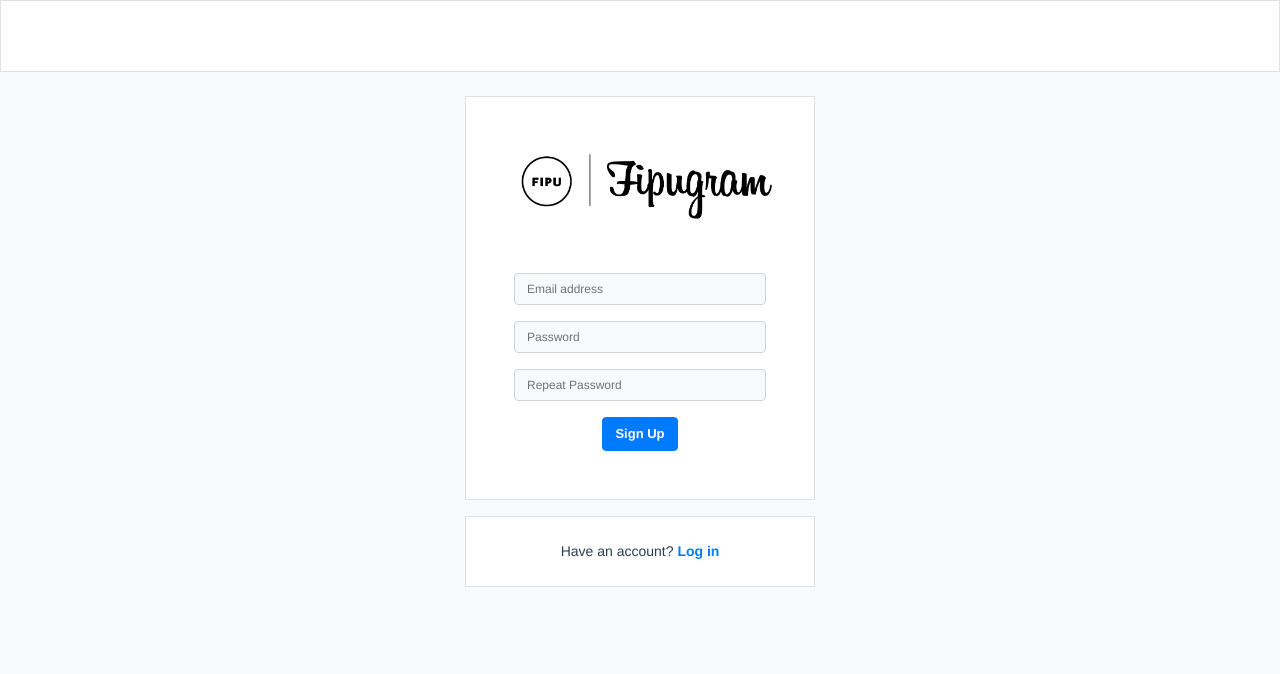
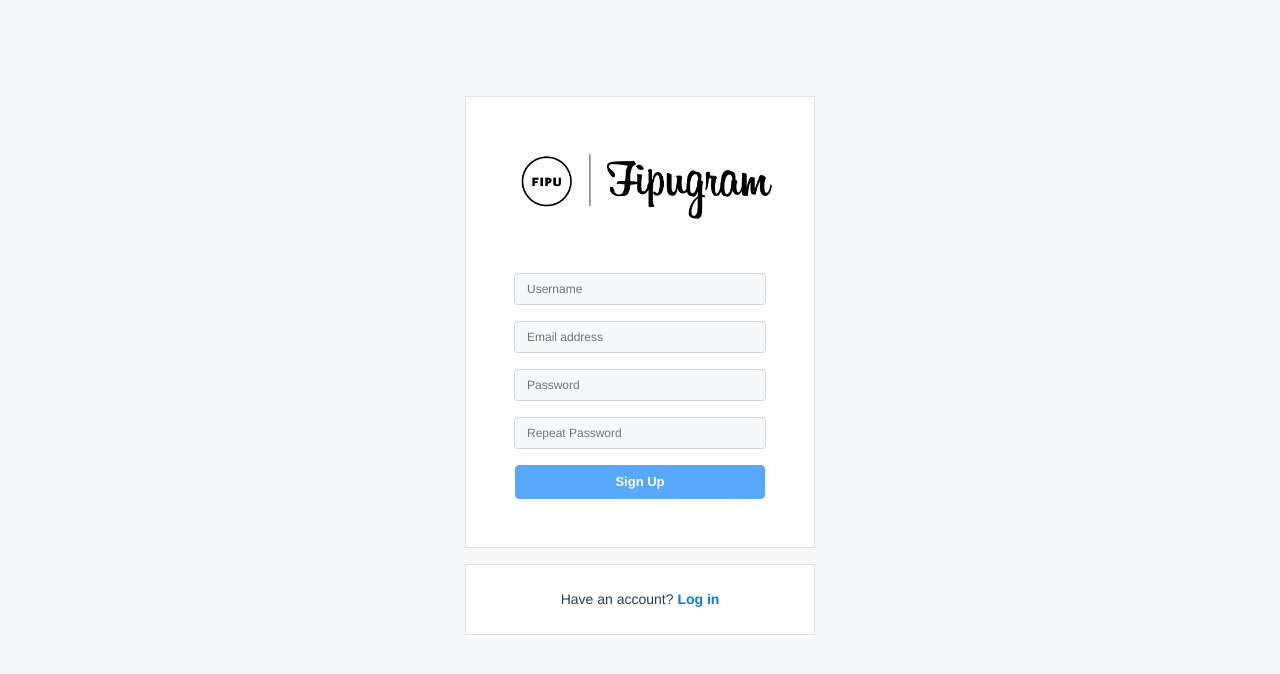
Before and after one commit to maurosterpin/fipugram, a Vue app: page /signup in a window 1280 px wide. Shown: the top 674 px of the page. Built offline with nearby package versions, Linux system fonts and the light colour scheme; no server answers; what vue-croppa would draw is missing.

Commit message:
User pfp

```diff
--- a/src/App.vue
+++ b/src/App.vue
@@ -1,10 +1,11 @@
 <template>
   <div id="app">
     <nav
+      v-if="store.currentUser"
       id="nav"
       class="navbar navbar-expand-lg navbar-light bg-white mb-4 border"
     >
-      <a class="navbar-brand" href="#">
+      <router-link to="/" class="nav-link">
         <img
           v-if="store.currentUser"
           src="@/assets/fipu_logo.png"
@@ -13,7 +14,7 @@
           alt=""
           loading="lazy"
         />
-      </a>
+      </router-link>
       <button
         class="navbar-toggler"
         type="button"
@@ -47,7 +48,7 @@
             <router-link to="/signup" class="nav-link">Signup</router-link>
           </li>-->
           <li v-if="store.currentUser" class="nav-item">
-            <a href="#" @click="ž;" class="nav-link">Profile</a>
+            <router-link to="/profile" class="nav-link">Profile</router-link>
           </li>
           <li v-if="store.currentUser" class="nav-item">
             <a href="#" @click="logout" class="nav-link">Sign out</a>
--- a/src/components/FipugramCard.vue
+++ b/src/components/FipugramCard.vue
@@ -1,7 +1,7 @@
 <template>
   <div class="card mb-4">
     <div class="card-header bg-transparent">
-      <img :src="info.url" width="35" class="rounded-circle" />
+      <img :src="info.pic" width="35" class="rounded-circle" />
       <strong class="ml-3">{{ info.user }}</strong>
     </div>
     <div class="card-body p-0"></div>
@@ -48,7 +48,8 @@
         />
       </svg>
       <div>
-        Liked by <strong>{{ info.user }}</strong> and <strong>others</strong>
+        Liked by <strong>{{ info.user }}</strong> and
+        <strong>others</strong>
       </div>
       <div>
         <strong>{{ info.user }}</strong> city, country
--- a/src/router/index.js
+++ b/src/router/index.js
@@ -29,6 +29,14 @@
     // this generates a separate chunk (about.[hash].js) for this route
     // which is lazy-loaded when the route is visited.
     component: () => import(/* webpackChunkName: "about" */ '../views/Signup.vue')
+  },
+  {
+    path: '/profile',
+    name: 'Profile',
+    // route level code-splitting
+    // this generates a separate chunk (about.[hash].js) for this route
+    // which is lazy-loaded when the route is visited.
+    component: () => import(/* webpackChunkName: "about" */ '../views/Profile.vue')
   }
 ]
 
--- a/src/store.js
+++ b/src/store.js
@@ -3,4 +3,6 @@
     searchName: "",
     searchLastName: "",
     currentUser: null,
+    displayName: "",
+    profilePic: "",
 };
--- a/src/views/Home.vue
+++ b/src/views/Home.vue
@@ -1,7 +1,8 @@
 <template>
   <div class="row">
     <div class="col-1"></div>
-    <div class="col-6">
+    <div class="col-1"></div>
+    <div class="col-5">
       <!-- nova forma za post -->
       <form @submit.prevent="postNewImage" class="mb-5">
         <div class="form-group">
@@ -21,7 +22,7 @@
         :info="card"
       />
     </div>
-    <div class="col-4-sm">
+    <!--<div class="col-4-sm">
       <div class="card">
         <div class="card-body">
           <h6 class="card-title text-muted">
@@ -65,7 +66,8 @@
           {{ store.searchName }} {{ store.searchLastName }}
         </div>
       </div>
-    </div>
+    </div>-->
+    <div class="col-5"></div>
   </div>
 </template>
 
@@ -81,7 +83,7 @@
 let suggestions = [];
 let stories = [];
 
-stories = [
+/*stories = [
   {
     user: "username1",
     url: "https://picsum.photos/id/1015/800",
@@ -109,7 +111,7 @@
     user: "username3",
     url: "https://picsum.photos/id/1056/800",
   },
-];
+];*/
 
 /*cards = [
   {
@@ -165,8 +167,8 @@
               id: doc.id,
               time: data.posted_at,
               url: data.url,
-              user: data.url,
-              pic: data.url,
+              user: data.displayName,
+              pic: data.pic,
             });
           });
         });
@@ -190,9 +192,12 @@
         let doc = await db.collection("posts").add({
           url: url,
           user: store.currentUser,
+          displayName: store.displayName,
           posted_at: Date.now(),
+          pic: store.profilePic,
         });
         console.log("Spremljeno", doc);
+        console.log("LINK!!!", store.profilePic);
         this.newImageUrl = "";
         this.imageReference.remove();
         this.getPosts();
--- a/src/views/Login.vue
+++ b/src/views/Login.vue
@@ -1,5 +1,5 @@
 <template>
-  <div class="about text-center">
+  <div class="about text-center mt-5 pt-5">
     <div class="container">
       <div>
         <div class="bg-white p-5 mx-auto border" style="width:350px">
@@ -31,10 +31,21 @@
               />
             </div>
             <button
+              v-if="enable"
               type="button"
               @click="login()"
               class="btn btn-primary"
-              style="font-size: 13px; font-weight:600;"
+              style="font-size: 13px; font-weight:600; width:250px;"
+            >
+              Log In
+            </button>
+            <button
+              v-if="!enable"
+              type="button"
+              @click="login()"
+              class="btn btn-primary"
+              style="font-size: 13px; font-weight:600; width:250px;"
+              disabled
             >
               Log In
             </button>
@@ -51,10 +62,13 @@
 <script>
 import firebase from "@/firebase";
 
+let enable = false;
+
 export default {
   name: "Login",
   data() {
     return {
+      enable,
       username: "",
       password: "",
     };
--- /dev/null
+++ b/src/views/Profile.vue
@@ -0,0 +1,85 @@
+<template>
+  <div class="about text-center mt-5 pt-5">
+    <div class="container">
+      <div>
+        <div class="bg-white p-5 mx-auto border" style="width:350px">
+          <h3 class="mb-4">Profile photo</h3>
+          <form @submit.prevent="postNewProfilePic" class="mb-4">
+            <div class="form-group">
+              <croppa
+                :width="200"
+                :height="200"
+                placeholder="Upload img"
+                v-model="imageReference"
+              ></croppa>
+            </div>
+            <button type="submit" class="btn btn-primary ml-2">
+              Update Profile
+            </button>
+          </form>
+        </div>
+      </div>
+    </div>
+  </div>
+</template>
+
+<script>
+import store from "@/store";
+import { db, storage } from "@/firebase";
+
+export default {
+  name: "Profile",
+  data() {
+    return {
+      name: "",
+      imageReference: null,
+      newProfileUrl: "",
+    };
+  },
+  methods: {
+    getImage() {
+      return new Promise((resolveFn, errorFn) => {
+        this.imageReference.generateBlob((data) => {
+          resolveFn(data);
+        });
+      });
+    },
+    async postNewProfilePic() {
+      try {
+        let blobData = await this.getImage();
+        let imageName =
+          "profilePics/" + store.currentUser + "/" + Date.now() + ".png";
+        let result = await storage.ref(imageName).put(blobData);
+        let url = await result.ref.getDownloadURL();
+        const profileImg = url;
+        store.profilePic = profileImg;
+        console.log("LINK!!!!!", store.profilePic);
+        console.log("Public link: ", url);
+        let doc = await db.collection("profilePics").add({
+          url: url,
+          user: store.currentUser,
+          displayName: store.displayName,
+          posted_at: Date.now(),
+        });
+        console.log("Spremljeno", doc);
+        this.imageReference.remove();
+      } catch (e) {
+        console.error("Error", e);
+      }
+    },
+  },
+};
+</script>
+
+<style>
+body {
+  font-size: 14px;
+}
+input[type="text"],
+input[type="email"],
+input[type="password"],
+input,
+input::-webkit-input-placeholder {
+  font-size: 12px;
+}
+</style>
--- a/src/views/Signup.vue
+++ b/src/views/Signup.vue
@@ -1,5 +1,5 @@
 <template>
-  <div class="about text-center">
+  <div class="about text-center mt-5 pt-5">
     <div class="container">
       <div>
         <div class="bg-white p-5 mx-auto border" style="width:350px">
@@ -11,6 +11,16 @@
             loading="lazy"
           />
           <form>
+            <div class="form-group">
+              <input
+                type="text"
+                v-model="name"
+                class="form-control bg-light"
+                id="exampleInputUsername1"
+                aria-describedby="usernameHelp"
+                placeholder="Username"
+              />
+            </div>
             <div class="form-group">
               <input
                 type="email"
@@ -33,6 +43,7 @@
             <div class="form-group">
               <input
                 type="password"
+                @click="checkEnabled"
                 v-model="passwordRepeat"
                 class="form-control bg-light"
                 id="exampleInputPassword2"
@@ -40,10 +51,21 @@
               />
             </div>
             <button
+              v-if="enable"
               type="button"
               @click="signup"
               class="btn btn-primary"
-              style="font-size: 13px; font-weight:600;"
+              style="font-size: 13px; font-weight:600; width:250px;"
+            >
+              Sign Up
+            </button>
+            <button
+              v-if="!enable"
+              type="button"
+              @click="signup"
+              class="btn btn-primary"
+              style="font-size: 13px; font-weight:600; width:250px;"
+              disabled
             >
               Sign Up
             </button>
@@ -60,11 +82,16 @@
 
 <script>
 import firebase from "@/firebase";
+import store from "@/store";
+
+let enable = false;
 
 export default {
   name: "Signup",
   data() {
     return {
+      enable,
+      name: "",
       username: "",
       password: "",
       passwordRepeat: "",
@@ -72,13 +99,15 @@
   },
   methods: {
     signup() {
+      store.displayName = this.name;
       if (this.password === this.passwordRepeat) {
         firebase
           .auth()
           .createUserWithEmailAndPassword(
             this.username,
             this.password,
-            this.passwordRepeat
+            this.passwordRepeat,
+            this.name
           )
           .then(function() {
             console.log("Uspjesna registracija");
@@ -92,6 +121,11 @@
         alert("Repeat password doesn't match password!");
       }
     },
+    checkEnabled() {
+      if (this.password != "") {
+        this.enable = true;
+      }
+    },
   },
 };
 </script>
@@ -100,6 +134,7 @@
 body {
   font-size: 14px;
 }
+input[type="text"],
 input[type="email"],
 input[type="password"],
 input,
```
